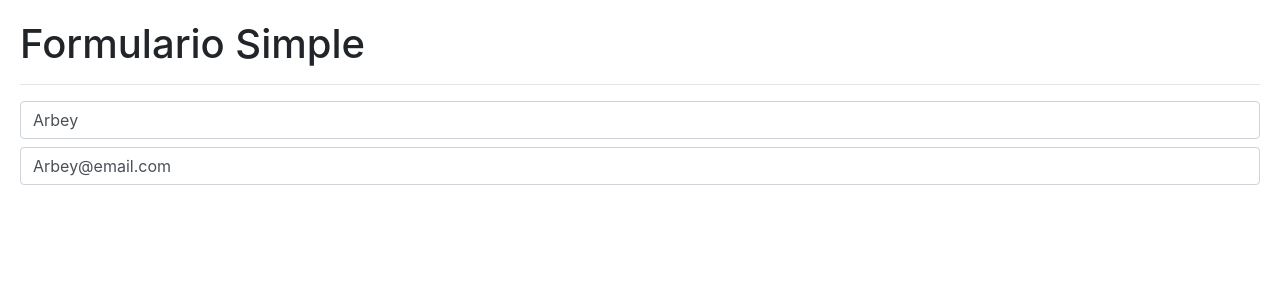
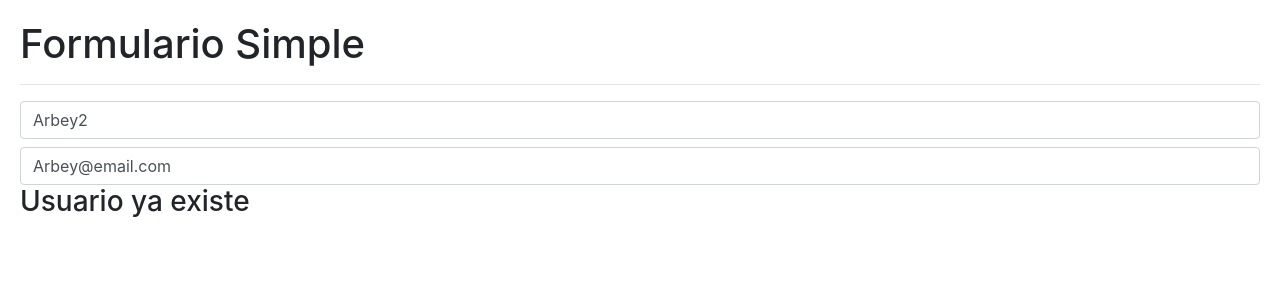
Before and after one commit to arosteguimaranto/Profundizando-Hooks, a React (Vite) app: page / in a window 1280 px wide. Shown: the top 300 px of the page. Built offline with nearby package versions, Linux system fonts and the light colour scheme.

Commit message:
useEffect unmount - Cleanup

```diff
--- /dev/null
+++ b/src/02-useEffect/Message.jsx
@@ -0,0 +1,20 @@
+import { useEffect } from "react"
+
+export const Message = () => {
+
+    useEffect(() => {
+      console.log('Message Mounted');
+
+      return () => {
+        console.log('Message UnMounted');
+      }
+    }, [])
+
+
+  return (
+    <>
+    <h3>Usuario ya existe</h3>
+    </>
+
+  )
+}
--- a/src/02-useEffect/SimpleForm.jsx
+++ b/src/02-useEffect/SimpleForm.jsx
@@ -1,9 +1,10 @@
 import { useState, useEffect } from "react"
+import { Message } from "./Message";
 
 export const SimpleForm = () => {
 
     const [formState, setFormState] = useState({
-        username: 'Arbey',
+        username: 'Arbey2',
         email: 'Arbey@email.com  '
     })
 
@@ -18,18 +19,16 @@
     }
 
     useEffect(() => {
-      console.log('useEffect called!!')
+    //  console.log('useEffect called!!')
     }, []);
 
     useEffect(() => {
-        console.log('formDstate called!!')
+       // console.log('formDstate called!!')
       }, [formState]);
 
       useEffect(() => {
-        console.log('email called!!')
+        //console.log('email called!!')
       }, [email]);
-
-
 
 
 
@@ -54,6 +53,12 @@
                 value={email}
                 onChange={onInputChange}
             />
+
+           {
+            (username === 'Arbey2') && <Message />
+           }
+
+
         </>
     )
 }
```
